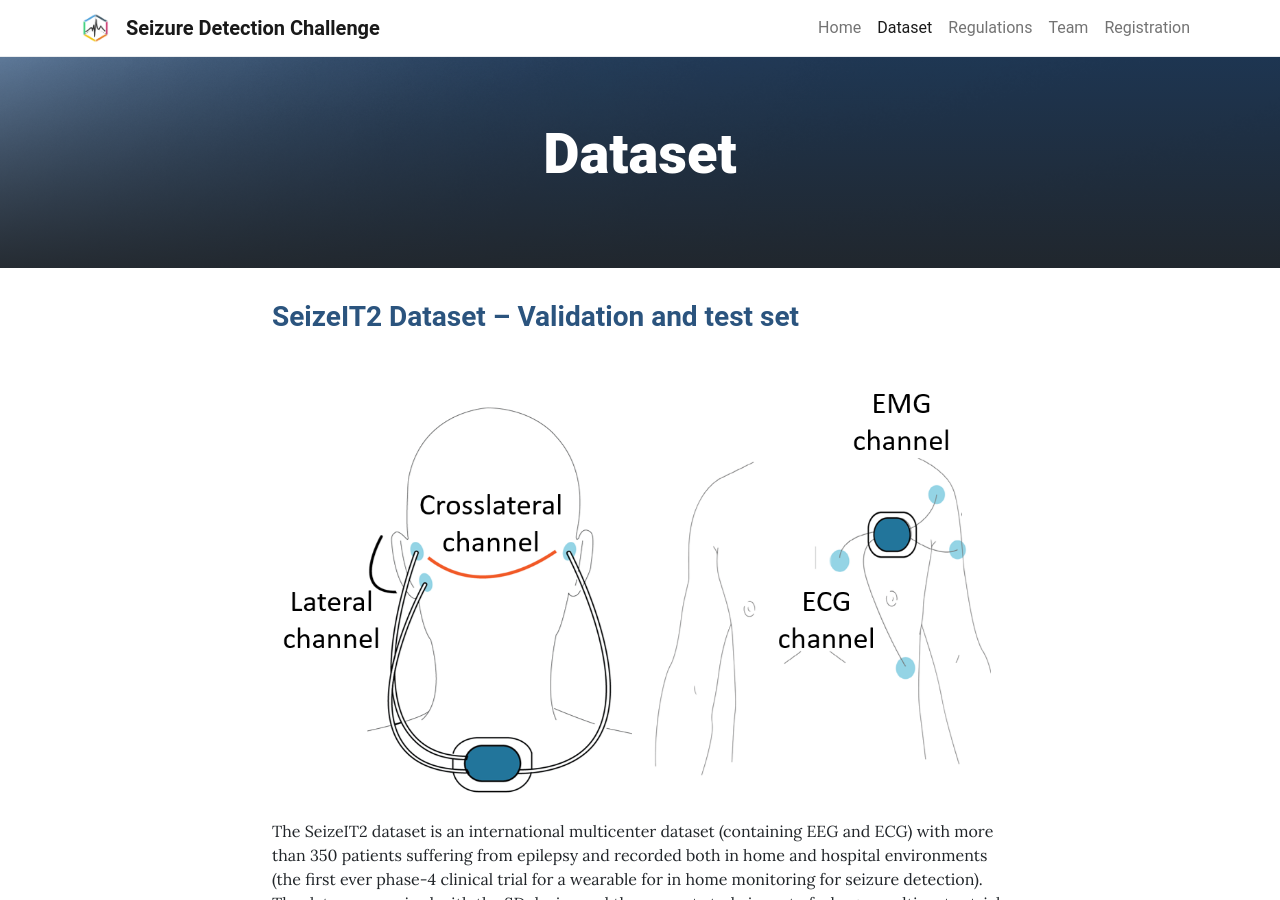
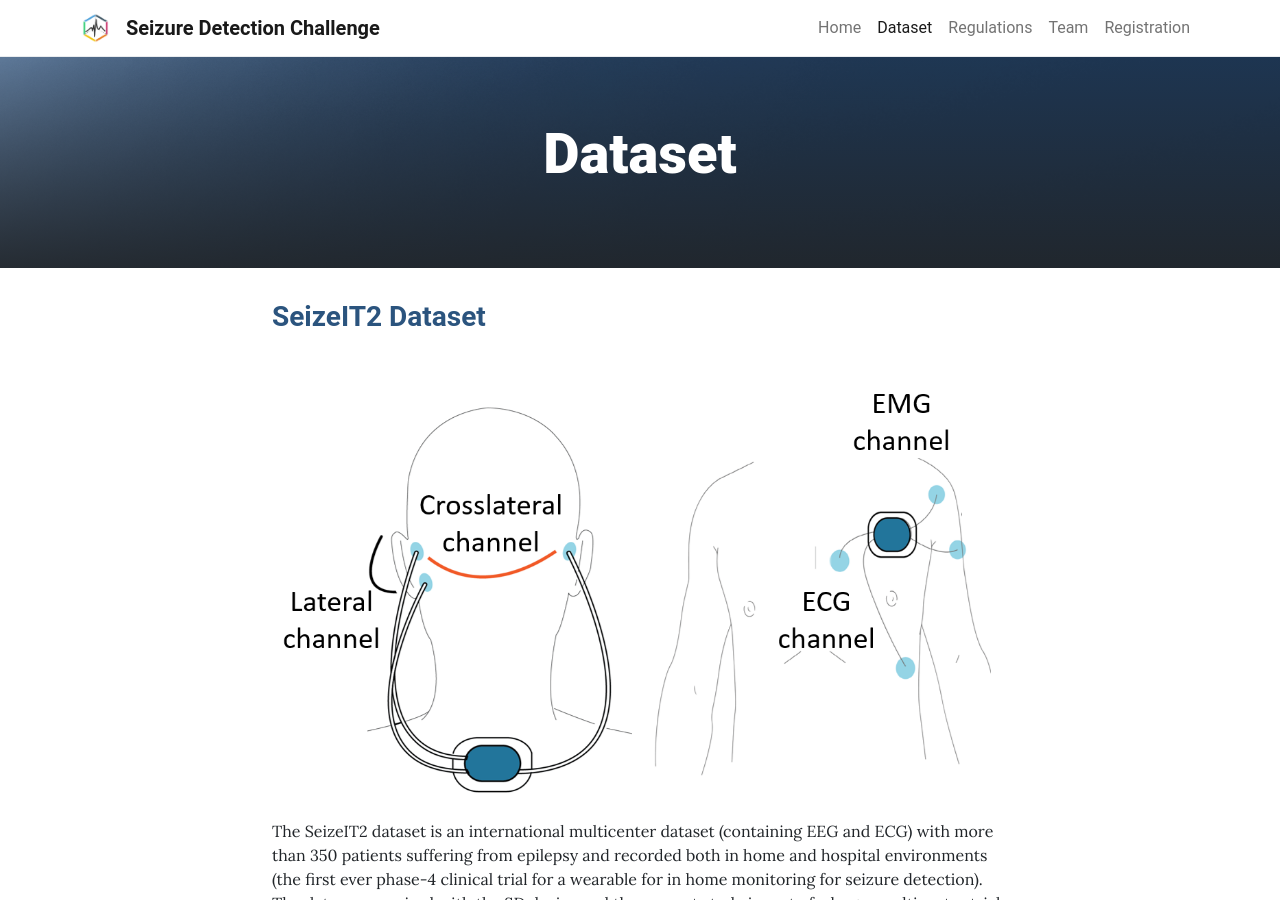
Before and after one commit to nestconf25/nestconf25.github.io, a Jekyll site: the page built from pages/dataset.md, in a window 1280 px wide and 900 px high. Built offline with Jekyll 4.4.1, drawn with Linux system fonts in a browser that asks for light colours.

Commit message:
updated datasets

```diff
--- a/pages/dataset.md
+++ b/pages/dataset.md
@@ -4,7 +4,7 @@ background: /assets/theme/images/bckg.png
 permalink: /dataset/
 ---
 
-### **<span style="color:#2B547E">SeizeIT2 Dataset – Validation and test set</span>**
+### **<span style="color:#2B547E">SeizeIT2 Dataset</span>**
 \
 ![seizeit2]({{ '/assets/theme/images/sz2_setup.png' | relative_url }}){: .rounded .float-end}
 The SeizeIT2 dataset is an international multicenter dataset (containing EEG and ECG) with more than 350 patients suffering from epilepsy and recorded both in home and hospital environments (the first ever phase-4 clinical trial for a wearable for in home monitoring for seizure detection). The data are acquired with the SD device and the current study is part of a larger multicenter trial with focus on clinical validation of the SD in people with typical absence, focal impaired awareness, and generalized tonic–clonic seizures. SeizeIT2 unites public and private stakeholders to address an unmet patient need. This is a continuation of [SeizeIT1](https://rdr.kuleuven.be/dataset.xhtml?persistentId=doi:10.48804/P5Q0OJ) ICON project, led by UCB, with partners from Un. de Navarra, Karolinska Institutet, KU Leuven, RWTH Aachen, Universitäts klinikum Aachen, Centro Hospitalar e Universitário de Coimbra, Oxford University Hospitals NHS Foundation Trust and Stockholms Läns Landsting.
```
